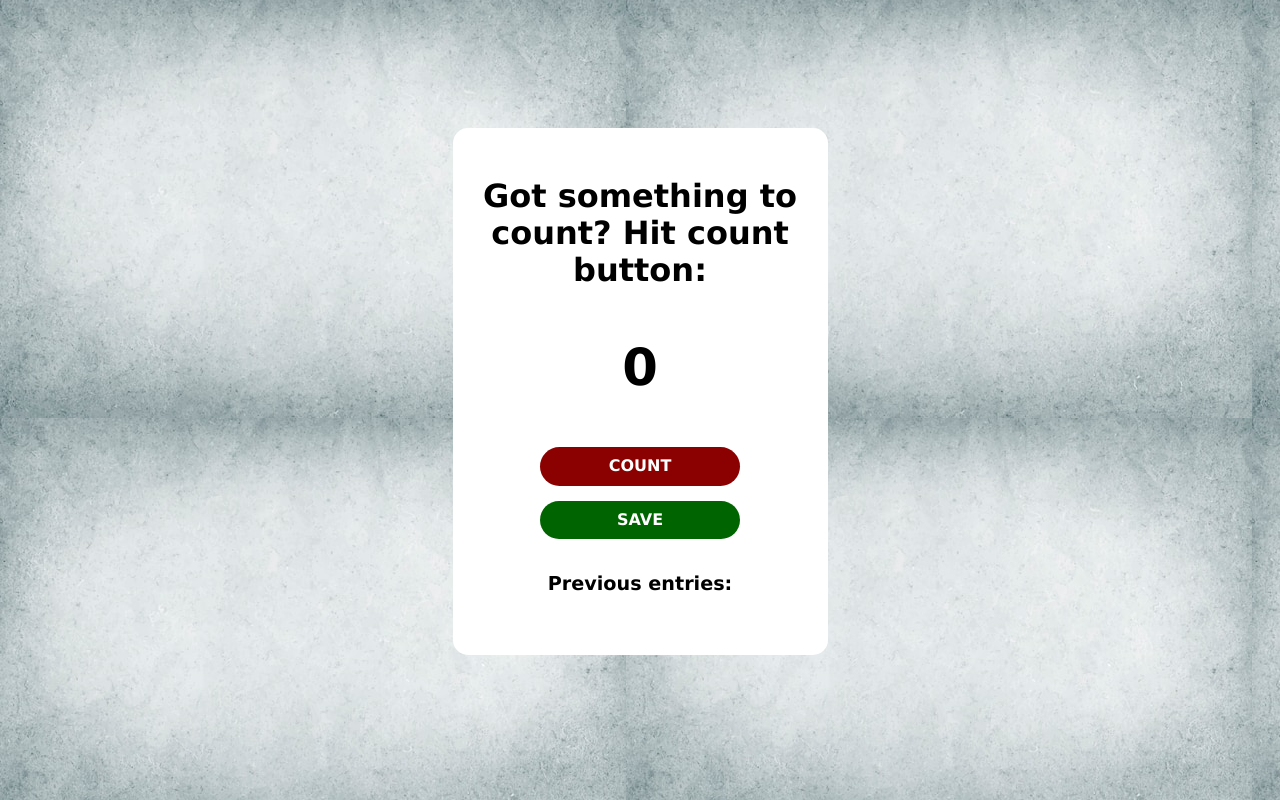
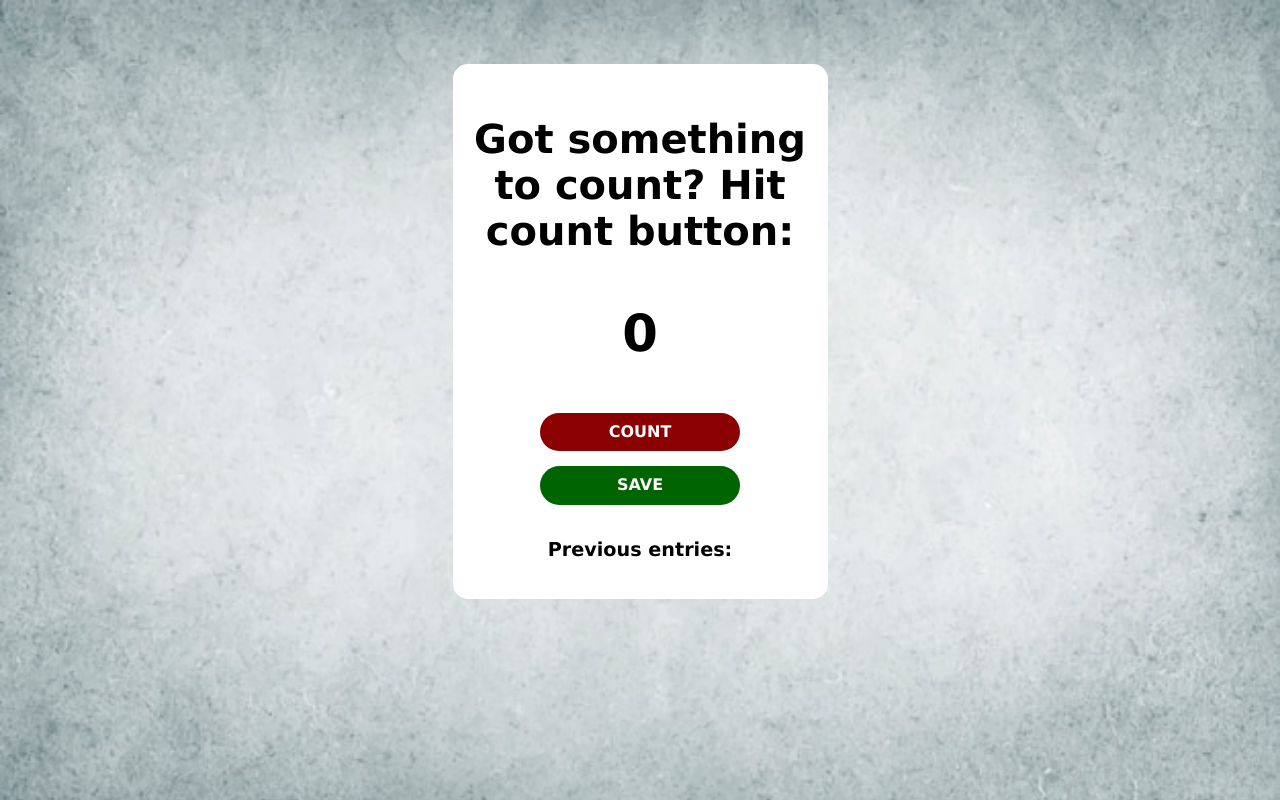
Before and after one commit to CalebOnimisi/Simple-Counter-App, a plain HTML site: page index.html in a window 1280 px wide. Drawn offline with nearby package versions, Linux system fonts and the light colour scheme.

Commit message:
Add files via upload

```diff
--- a/index.css
+++ b/index.css
@@ -1,25 +1,35 @@
 body {
     background-image: url("background.jpg");
+    background-size: cover;
     font-family: Verdana, Geneva, Tahoma, sans-serif, Roboto, Oxygen, Ubuntu, Cantarell, 'Open Sans', 'Helvetica Neue', sans-serif;
     font-weight: bold;
     text-align: center;
-    height: auto;
+
 }
 
+img {
+    object-fit: cover;
+}
+
+/*html {
+    background: url("background.jpg") no-repeat center fixed;
+    background-size: cover;
+}*/
+
 .main-body {
+    background-color: white;
     max-width: 375px;
     margin: auto;
-    background-color: white;
     border-radius: 15px;
-    margin-top: 10%;
-    padding-top: 1.25rem;
-    padding-bottom: 2.5rem;
-    size: 70%;
+    margin-top: 5%;
+    padding-top: 2.5%;
+    padding-bottom: 1.5%;
+
 }
 
 h1 {
-    font-size: 2rem;
-    margin-top: 30px;
+    font-size: 2.5rem;
+    margin-top: 20px;
     margin-bottom: 50px;
 }
 
@@ -51,9 +61,3 @@ button {
 #save-btn {
     background: darkgreen;
 }
-
-@media screen and (max-width: 480px) {
-.main-body{
-    margin-top: 50%;
-}
-}
```
